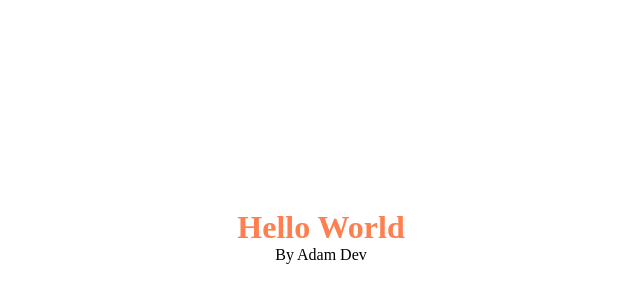
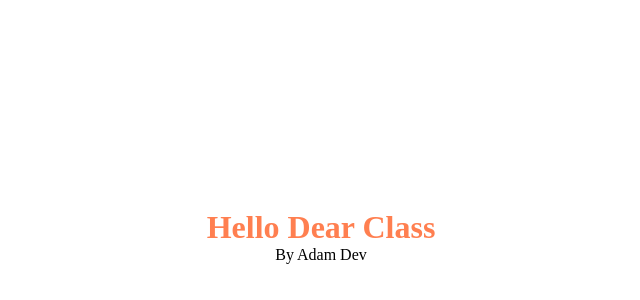
Before and after one commit to aliabdulazeez/my-website-demo-for-class-, a plain HTML site: page index.html in a window 1280 px wide. Shown: the part 164-464 px from the top of the page, without its empty margins (319-959 px from the left). Drawn offline with Linux system fonts and the light colour scheme.

Commit message:
hello is changed

```diff
--- a/index.html
+++ b/index.html
@@ -9,7 +9,7 @@
 <body>
 
     <div class="center-me">
-        <h1>Hello World</h1>
+        <h1>Hello Dear Class</h1>
         <p>By Adam Dev</p>
     </div>
 
```
